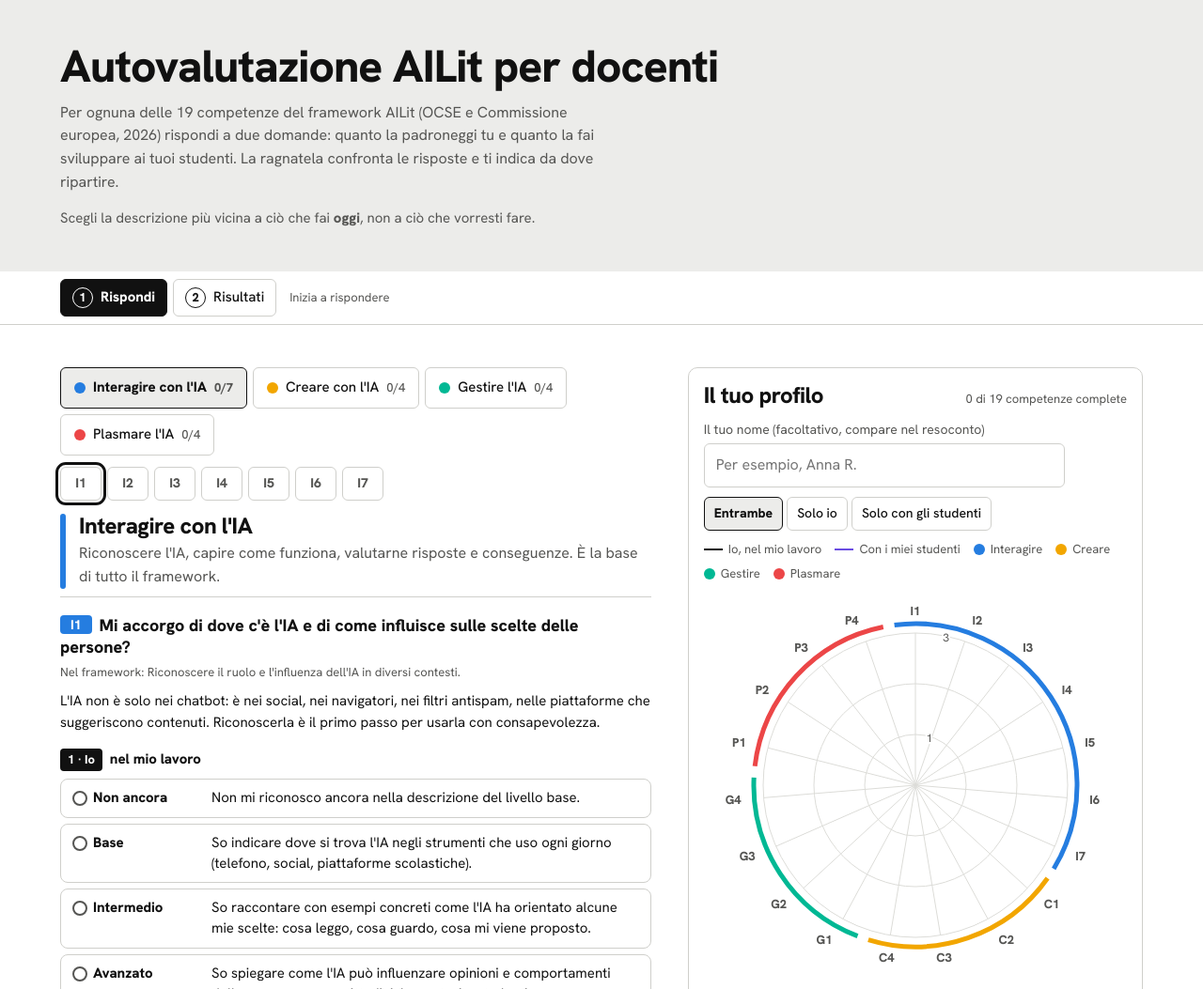
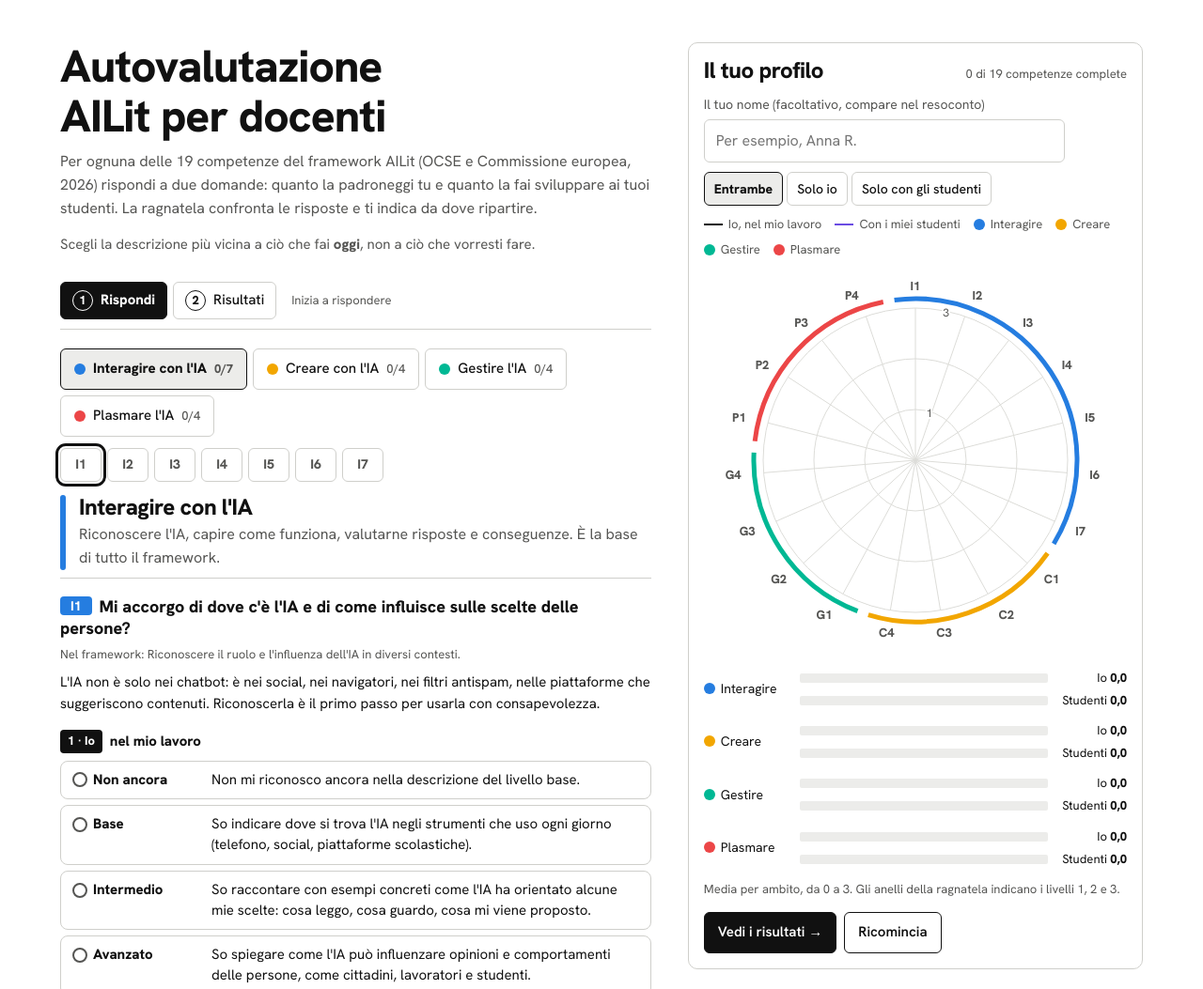
Before and after one commit to emiliasera/ailit-autovalutazione, a plain HTML site: page index.html in a window 1280 px wide. Shown: the top 1053 px of the page at 94% size. Drawn offline with Linux system fonts and the light colour scheme.

Commit message:
Due colonne dall'alto: titolo e domande a sinistra, profilo e ragnatela a destra

```diff
--- a/index.html
+++ b/index.html
@@ -120,15 +120,16 @@ th,td{text-align:left;padding:6px 8px;border-bottom:1px solid var(--line);vertic
 .foot p+p{margin-top:6px}
 .foot a{color:inherit}
 /* VISTA A BLOCCHI: una competenza per volta, ragnatela sempre visibile a destra (schermi larghi) */
-.stepbar{position:sticky;top:0;z-index:5;background:var(--bg);border-bottom:1px solid var(--line);padding:8px max(5vw,16px)}
-.stepbar .wrap{display:flex;justify-content:space-between;align-items:center;gap:8px 14px;flex-wrap:wrap}
+.stepbar{position:sticky;top:0;z-index:5;background:var(--bg);border-bottom:1px solid var(--line);padding:10px 0;margin-bottom:20px;display:flex;align-items:center;gap:8px 16px;flex-wrap:wrap}
+.top{background:transparent;padding:0 0 18px}
+.top .lead,.top .how{max-width:none}
 .stepbtns{display:flex;gap:6px;flex-wrap:wrap;counter-reset:st}
 .stepbtns button{border-color:var(--line);font-weight:500;display:flex;gap:8px;align-items:center;min-height:40px;padding:6px 12px}
 .stepbtns button[aria-current=step]{border-color:var(--ink);background:var(--ink);color:var(--bg);font-weight:700}
 .sn{display:inline-grid;place-items:center;width:22px;height:22px;border-radius:50%;border:1.5px solid currentColor;font-size:13px;font-weight:700}
 .sn::before{counter-increment:st;content:counter(st)}
 .main{grid-template-columns:minmax(0,1.3fr) minmax(330px,1fr);max-width:1440px}
-.side{position:sticky;top:72px}
+.side{position:sticky;top:16px}
 .results{padding:0}
 .results>div>h2{margin-top:4px}
 body[data-step="0"] #results,body[data-step="2"] #quest{display:none}
@@ -152,39 +153,26 @@ body[data-step="0"] #backQ,body[data-step="2"] #goRes{display:none}
 @media(max-width:600px){.fig{height:340px}.opt{grid-template-columns:minmax(0,1fr);gap:2px}.row{grid-template-columns:minmax(0,1fr)}table{font-size:13px}th,td{padding:6px 4px}}
 /* INCORPORATA NEL BLOG: niente sfondo, niente margini laterali, sempre chiara */
 .emb body,.emb .top,.emb .results{background:transparent}
-.emb .band,.emb .stepbar{padding-left:0;padding-right:0}
-.emb .top{padding-top:8px}
+.emb .band{padding-left:0;padding-right:0}
 .emb .wrap,.emb .main{max-width:none}
-.top .wrap{grid-template-columns:minmax(0,1fr)}
 .namef{margin-top:12px;max-width:24em}
-.stepbar .wrap{justify-content:flex-start}
-.emb .top{padding:4px 0 18px}
-.emb #mainBand{padding-top:22px}
-.emb .lead,.emb .how{max-width:90ch}
+.emb #mainBand{padding-top:6px}
 @media(prefers-reduced-motion:reduce){.tip{transition:none}}
 </style>
 </head>
 <body data-step="0">
-<header class="band top">
-  <div class="wrap">
-    <div>
-      <h1>Autovalutazione AILit per docenti</h1>
-      <p class="lead">Per ognuna delle 19 competenze del framework AILit (OCSE e Commissione europea, 2026) rispondi a due domande: quanto la padroneggi tu e quanto la fai sviluppare ai tuoi studenti. La ragnatela confronta le risposte e ti indica da dove ripartire.</p>
-      <p class="how" style="padding-left:0;max-width:none">Scegli la descrizione più vicina a ciò che fai <b>oggi</b>, non a ciò che vorresti fare.</p>
-    </div>
-  </div>
-</header>
-
-<nav class="stepbar" id="stepbar" aria-label="Passi dell'autovalutazione">
-  <div class="wrap">
-    <div class="stepbtns"><button type="button" data-s="0"><span class="sn"></span>Rispondi</button><button type="button" data-s="1"><span class="sn"></span>Ragnatela</button><button type="button" data-s="2"><span class="sn"></span>Risultati</button></div>
-    <span class="note" id="stTxt" role="status">0 di 19 competenze</span>
-  </div>
-</nav>
-
 <main class="band" id="mainBand">
   <div class="wrap main">
     <div class="lcol">
+      <header class="top">
+        <h1>Autovalutazione AILit per docenti</h1>
+        <p class="lead">Per ognuna delle 19 competenze del framework AILit (OCSE e Commissione europea, 2026) rispondi a due domande: quanto la padroneggi tu e quanto la fai sviluppare ai tuoi studenti. La ragnatela confronta le risposte e ti indica da dove ripartire.</p>
+        <p class="how" style="padding-left:0;max-width:none">Scegli la descrizione più vicina a ciò che fai <b>oggi</b>, non a ciò che vorresti fare.</p>
+      </header>
+      <nav class="stepbar" id="stepbar" aria-label="Passi dell'autovalutazione">
+        <div class="stepbtns"><button type="button" data-s="0"><span class="sn"></span>Rispondi</button><button type="button" data-s="1"><span class="sn"></span>Ragnatela</button><button type="button" data-s="2"><span class="sn"></span>Risultati</button></div>
+        <span class="note" id="stTxt" role="status">0 di 19 competenze</span>
+      </nav>
     <section aria-label="Questionario" id="quest">
       <div class="tabs" role="tablist" id="tabs"></div>
       <div class="chips" id="chips" aria-label="Competenze dell'ambito"></div>
@@ -366,7 +354,7 @@ function renderResults(){
 function renderAll(){renderTabs();renderDom();renderSide();renderResults()}
 function rerender(){renderTabs();renderSide();renderResults();renderNav();save()}
 const MQ=matchMedia("(min-width:901px)"),wide=()=>MQ.matches;
-const toTop=()=>{const y=$("stepbar").offsetTop;if(window.scrollY>y)window.scrollTo({top:y,behavior:"smooth"})};
+const toTop=()=>{const y=Math.max(0,$("quest").getBoundingClientRect().top+window.scrollY-$("stepbar").offsetHeight-24);if(window.scrollY>y)window.scrollTo({top:y,behavior:"smooth"})};
 const goComp=i=>{st.cur=Math.max(0,Math.min(N-1,i));renderTabs();renderDom();save();toTop()};
 const goTab=t=>{const idx=C.map((c,i)=>i).filter(i=>C[i].di===t);goComp(idx.find(i=>!both(i))??idx[0])};
 function renderSteps(){document.querySelectorAll("#stepbar [data-s]").forEach(b=>{if(+b.dataset.s===st.step)b.setAttribute("aria-current","step");else b.removeAttribute("aria-current")})}
```
